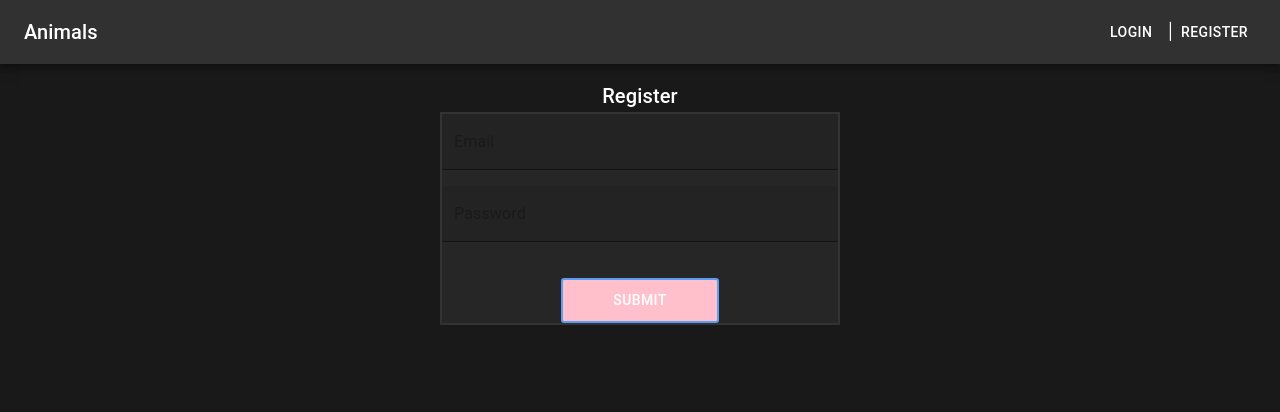
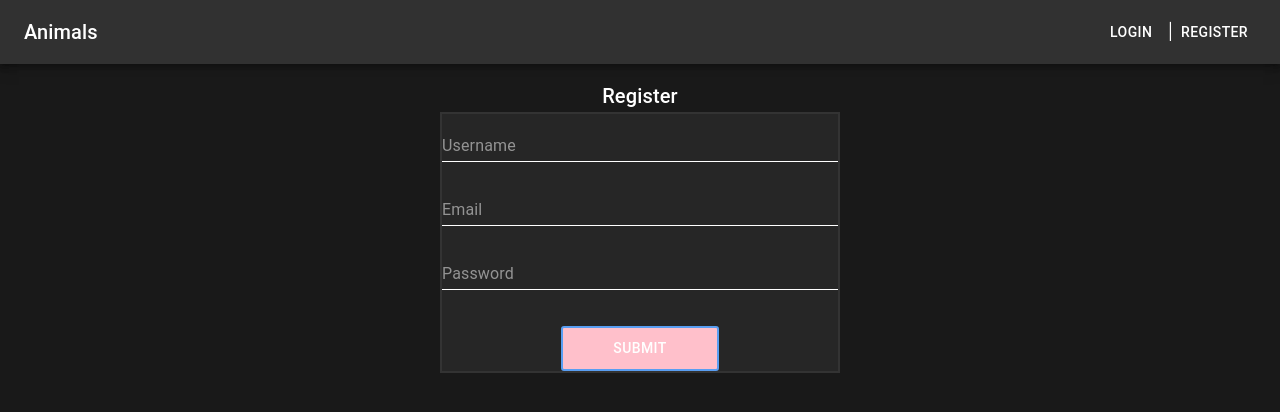
Before and after one commit to russtelen/ANIMALS, a React (Create React App) app: page /register in a window 1280 px wide. Shown: the top 412 px of the page. Built offline with nearby package versions, Linux system fonts and the light colour scheme; no server answers; what aws-amplify would draw is missing.

Commit message:
edit form style

```diff
--- a/src/components/auth/Register.js
+++ b/src/components/auth/Register.js
@@ -6,7 +6,7 @@ export default function Register() {
   const classes = useStyles();
   const [password, setPW] = useState("")
   const [email, setEmail] = useState("")
-
+  const [username, setUsername] = useState("")
   const submitForm = async (e) => {
     e.preventDefault()
 
@@ -16,8 +16,9 @@ export default function Register() {
       <div className={classes.root}>
         <Typography variant="h6" style={{color: "white"}}>Register</Typography>
         <form onSubmit={submitForm}>
-          <TextField label="Email" variant="filled" onChange={e => setEmail(e.target.value)} className={classes.field}/>
-          <TextField label="Password" onChange={e => setPW(e.target.value)} type="password" variant="filled" className={classes.field}/>
+          <TextField label="Username"  onChange={e => setUsername(e.target.value)} className={classes.field} color="secondary"/>
+          <TextField label="Email" onChange={e => setEmail(e.target.value)} className={classes.field} color="secondary"/>
+          <TextField label="Password" onChange={e => setPW(e.target.value)} type="password" className={classes.field} color="secondary"/>
           <Button type="submit" style={{width: "40%", backgroundColor: "pink"}}>Submit</Button>
         </form>
       </div>
@@ -30,10 +31,21 @@ const useStyles = makeStyles((theme) => ({
     maxWidth: 400,
     textAlign: "center",
     display: "block",
-    margin: "0 auto"
+    margin: "0 auto",
+    color: "white"
   },
   field: {
     width: "100%",
-    marginBottom: "1em"
+    marginBottom: "1em",
+    '& label': {
+      color: "white"
+    },
+    '& .MuiInput-underline:before': {
+      borderBottomColor: "white",
+      borderBottom: "1px solid #b9b9b9"
+    },
+    // '& .MuiFilledInput-underline:before': {
+    //   borderBottom: "1px solid #b9b9b9"
+    // }
   }
 }));
```
